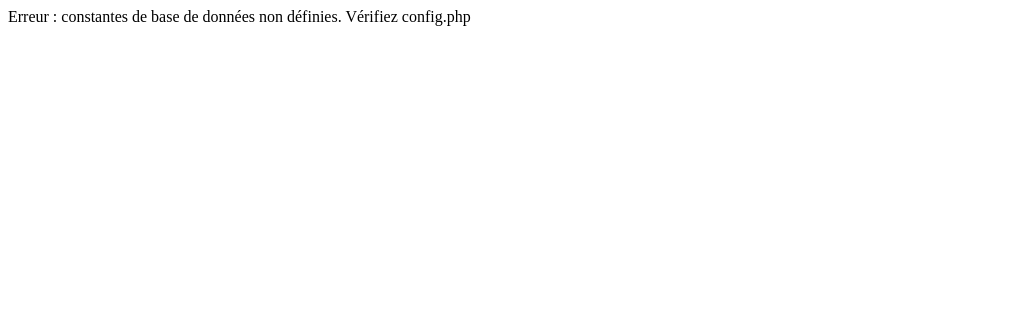
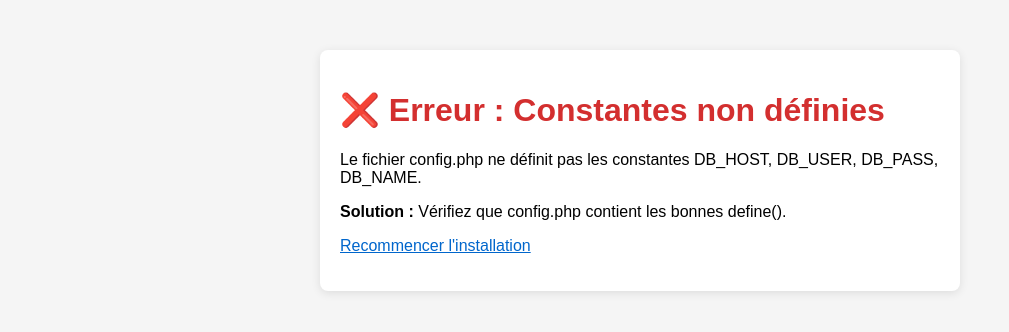
Before and after one commit to ValentinGratz/La-Perche-Bass-enne-Carnet, a PHP site: page /pages/index.php in a window 1280 px wide. Shown: the top 332 px of the page, without its empty margins (0-1009 px from the left). Run offline with PHP 8.4, Linux system fonts and the light colour scheme.

Commit message:
Update index.php

```diff
--- a/pages/index.php
+++ b/pages/index.php
@@ -1,23 +1,74 @@
 <?php
 /**
- * Redirection automatique vers install.php si config.php n'existe pas
+ * Tableau de Bord - La Perche Basséenne
+ * Avec chargement correct de config.php
  */
+
+// Chemin absolu au config
 $config_path = dirname(__DIR__) . '/config.php';
 
+// DEBUG: Vérifier que config.php existe
 if (!file_exists($config_path)) {
-    header('Location: ../install.php');
-    exit();
+    die('
+<!DOCTYPE html>
+<html>
+<head>
+    <meta charset="UTF-8">
+    <title>Erreur Configuration</title>
+    <style>
+        body { font-family: Arial; background: #f5f5f5; }
+        .container { max-width: 600px; margin: 50px auto; padding: 20px; background: white; border-radius: 8px; box-shadow: 0 2px 10px rgba(0,0,0,0.1); }
+        h1 { color: #d32f2f; }
+        .code { background: #f5f5f5; padding: 10px; border-left: 3px solid #d32f2f; font-family: monospace; margin: 10px 0; }
+    </style>
+</head>
+<body>
+    <div class="container">
+        <h1>❌ Erreur : config.php manquant</h1>
+        <p>Le fichier de configuration n\'existe pas.</p>
+        <p class="code">' . htmlspecialchars($config_path) . '</p>
+        <p><strong>Solution :</strong> Vous devez lancer l\'installation.</p>
+        <p><a href="../install.php" style="color: #0066cc;">Cliquez ici pour l\'installation</a></p>
+    </div>
+</body>
+</html>
+    ');
 }
 
-// Si config.php existe, charger normalement
+// Charger la configuration
 require_once($config_path);
 
-// Vérifier que les constantes sont définies
+// Vérifier que les constantes sont bien définies
 if (!defined('DB_HOST') || !defined('DB_USER') || !defined('DB_PASS') || !defined('DB_NAME')) {
-    die('Erreur : constantes de base de données non définies. Vérifiez config.php');
+    die('
+<!DOCTYPE html>
+<html>
+<head>
+    <meta charset="UTF-8">
+    <title>Erreur Configuration</title>
+    <style>
+        body { font-family: Arial; background: #f5f5f5; }
+        .container { max-width: 600px; margin: 50px auto; padding: 20px; background: white; border-radius: 8px; box-shadow: 0 2px 10px rgba(0,0,0,0.1); }
+        h1 { color: #d32f2f; }
+    </style>
+</head>
+<body>
+    <div class="container">
+        <h1>❌ Erreur : Constantes non définies</h1>
+        <p>Le fichier config.php ne définit pas les constantes DB_HOST, DB_USER, DB_PASS, DB_NAME.</p>
+        <p><strong>Solution :</strong> Vérifiez que config.php contient les bonnes define().</p>
+        <p><a href="../install.php" style="color: #0066cc;">Recommencer l\'installation</a></p>
+    </div>
+</body>
+</html>
+    ');
 }
 
 // Connexion pour récupérer quelques stats simples pour le dashboard
+$total_sorties = 0;
+$total_prises = 0;
+$derniere_sortie = 'Aucune';
+
 try {
     $pdo = new PDO('mysql:host=' . DB_HOST . ';dbname=' . DB_NAME . ';charset=utf8mb4', DB_USER, DB_PASS);
     $pdo->setAttribute(PDO::ATTR_ERRMODE, PDO::ERRMODE_EXCEPTION);
@@ -26,8 +77,41 @@ try {
     $total_prises = $pdo->query("SELECT COUNT(*) FROM prises")->fetchColumn();
     $derniere_sortie = $pdo->query("SELECT date_sortie FROM sorties ORDER BY date_sortie DESC LIMIT 1")->fetchColumn();
 } catch (PDOException $e) {
-    $total_sorties = $total_prises = 0;
-    $derniere_sortie = 'Aucune';
+    $error_message = $e->getMessage();
+    die('
+<!DOCTYPE html>
+<html>
+<head>
+    <meta charset="UTF-8">
+    <title>Erreur Connexion Base de Données</title>
+    <style>
+        body { font-family: Arial; background: #f5f5f5; }
+        .container { max-width: 600px; margin: 50px auto; padding: 20px; background: white; border-radius: 8px; box-shadow: 0 2px 10px rgba(0,0,0,0.1); }
+        h1 { color: #d32f2f; }
+        .code { background: #f5f5f5; padding: 10px; border-left: 3px solid #d32f2f; font-family: monospace; margin: 10px 0; font-size: 12px; }
+        .details { background: #fff3cd; padding: 10px; border-radius: 4px; margin: 10px 0; }
+    </style>
+</head>
+<body>
+    <div class="container">
+        <h1>❌ Erreur Connexion Base de Données</h1>
+        <div class="details">
+            <strong>Erreur :</strong>
+            <p class="code">' . htmlspecialchars($error_message) . '</p>
+        </div>
+        <h3>Vérifications :</h3>
+        <ul>
+            <li>✓ MySQL est-il lancé ? (carré vert dans WAMP)</li>
+            <li>✓ Host correct ? (' . DB_HOST . ')</li>
+            <li>✓ User correct ? (' . DB_USER . ')</li>
+            <li>✓ Password correct ?</li>
+            <li>✓ Base de données existe ? (' . DB_NAME . ')</li>
+        </ul>
+        <p><a href="../install.php" style="color: #0066cc;">Recommencer l\'installation</a></p>
+    </div>
+</body>
+</html>
+    ');
 }
 ?>
 <!DOCTYPE html>
@@ -36,113 +120,39 @@ try {
     <meta charset="utf-8">
     <meta http-equiv="X-UA-Compatible" content="IE=edge">
     <meta name="viewport" content="width=device-width, initial-scale=1">
-    <title>La Perche Basséenne - Tableau de bord</title>
-    <link href="vendor/bootstrap/css/bootstrap.min.css" rel="stylesheet">
-    <link href="vendor/metisMenu/metisMenu.min.css" rel="stylesheet">
-    <link href="dist/css/sb-admin-2.css" rel="stylesheet">
-    <link href="vendor/font-awesome/css/font-awesome.min.css" rel="stylesheet" type="text/css">
-    <style>
-        .hero-banner {
-            background: linear-gradient(135deg, #2c5f2d 0%, #97bc62 100%);
-            color: white;
-            padding: 30px;
-            border-radius: 8px;
-            margin-bottom: 30px;
-        }
-        .hero-banner h2 { margin-top: 0; }
-    </style>
+    <title>La Perche Basséenne - Carnet de Pêche</title>
+    <link href="../vendor/bootstrap/css/bootstrap.min.css" rel="stylesheet">
+    <link href="../vendor/datatables/media/css/dataTables.bootstrap.css" rel="stylesheet">
+    <link href="../vendor/datatables-responsive/css/responsive.bootstrap.min.css" rel="stylesheet">
+    <link href="../dist/css/sb-admin-2.css" rel="stylesheet">
+    <link href="../vendor/font-awesome/css/font-awesome.min.css" rel="stylesheet" type="text/css">
 </head>
 <body>
     <div id="wrapper">
         <nav class="navbar navbar-default navbar-static-top" role="navigation" style="margin-bottom: 0">
             <div class="navbar-header">
-                <button type="button" class="navbar-toggle" data-toggle="collapse" data-target=".navbar-collapse">
-                    <span class="sr-only">Toggle navigation</span>
-                    <span class="icon-bar"></span>
-                    <span class="icon-bar"></span>
-                    <span class="icon-bar"></span>
-                </button>
-                <a class="navbar-brand" href="index.php"><i class="fa fa-anchor"></i> La Perche Basséenne</a>
-            </div>
-            <div class="navbar-default sidebar" role="navigation">
-                <div class="sidebar-nav navbar-collapse">
-                    <ul class="nav" id="side-menu">
-                        <li><a href="index.php" class="active"><i class="fa fa-dashboard fa-fw"></i> Tableau de bord</a></li>
-                        <li><a href="forms.php"><i class="fa fa-plus-circle fa-fw"></i> Nouvelle sortie</a></li>
-                        <li><a href="suivi.php"><i class="fa fa-table fa-fw"></i> Suivi & Historique</a></li>
-                        <li><a href="stats.php"><i class="fa fa-bar-chart fa-fw"></i> Statistiques</a></li>
-                    </ul>
-                </div>
+                <a class="navbar-brand" href="#">🎣 La Perche Basséenne</a>
             </div>
         </nav>
+
         <div id="page-wrapper">
             <div class="row">
                 <div class="col-lg-12">
-                    <h1 class="page-header">Tableau de bord</h1>
+                    <h1 class="page-header">Tableau de Bord</h1>
                 </div>
             </div>
 
-            <!-- Bannière d'accueil -->
-            <div class="hero-banner">
-                <h2><i class="fa fa-compass"></i> Bienvenue sur ton carnet numérique</h2>
-                <p>Enregistre tes sorties pêche, consulte ton historique par date, et analyse tes résultats. Version web locale v1.0 Build 7</p>
-            </div>
-
-            <!-- Rappel important -->
-            <div class="alert alert-warning">
-                <i class="fa fa-info-circle"></i> <strong>Rappel :</strong> Pour la saisie des prises, merci de faire un enregistrement pour chaque prise individuellement.
-            </div>
-
-            <!-- Widgets stats -->
             <div class="row">
-                <div class="col-lg-4 col-md-6">
+                <div class="col-lg-3 col-md-6">
                     <div class="panel panel-primary">
                         <div class="panel-heading">
                             <div class="row">
-                                <div class="col-xs-3"><i class="fa fa-calendar fa-5x"></i></div>
+                                <div class="col-xs-3">
+                                    <i class="fa fa-plus fa-5x"></i>
+                                </div>
                                 <div class="col-xs-9 text-right">
                                     <div class="huge"><?php echo $total_sorties; ?></div>
-                                    <div>Sorties enregistrées</div>
-                                </div>
-                            </div>
-                        </div>
-                        <a href="suivi.php">
-                            <div class="panel-footer">
-                                <span class="pull-left">Voir l'historique</span>
-                                <span class="pull-right"><i class="fa fa-arrow-circle-right"></i></span>
-                                <div class="clearfix"></div>
-                            </div>
-                        </a>
-                    </div>
-                </div>
-                <div class="col-lg-4 col-md-6">
-                    <div class="panel panel-green">
-                        <div class="panel-heading">
-                            <div class="row">
-                                <div class="col-xs-3"><i class="fa fa-trophy fa-5x"></i></div>
-                                <div class="col-xs-9 text-right">
-                                    <div class="huge"><?php echo $total_prises; ?></div>
-                                    <div>Prises totales</div>
-                                </div>
-                            </div>
-                        </div>
-                        <a href="suivi.php">
-                            <div class="panel-footer">
-                                <span class="pull-left">Voir le détail</span>
-                                <span class="pull-right"><i class="fa fa-arrow-circle-right"></i></span>
-                                <div class="clearfix"></div>
-                            </div>
-                        </a>
-                    </div>
-                </div>
-                <div class="col-lg-4 col-md-6">
-                    <div class="panel panel-yellow">
-                        <div class="panel-heading">
-                            <div class="row">
-                                <div class="col-xs-3"><i class="fa fa-clock-o fa-5x"></i></div>
-                                <div class="col-xs-9 text-right">
-                                    <div class="huge" style="font-size: 24px;"><?php echo $derniere_sortie ? date('d/m/Y', strtotime($derniere_sortie)) : 'Aucune'; ?></div>
-                                    <div>Dernière sortie</div>
+                                    <div>Sorties</div>
                                 </div>
                             </div>
                         </div>
@@ -155,104 +165,67 @@ try {
                         </a>
                     </div>
                 </div>
+
+                <div class="col-lg-3 col-md-6">
+                    <div class="panel panel-success">
+                        <div class="panel-heading">
+                            <div class="row">
+                                <div class="col-xs-3">
+                                    <i class="fa fa-check fa-5x"></i>
+                                </div>
+                                <div class="col-xs-9 text-right">
+                                    <div class="huge"><?php echo $total_prises; ?></div>
+                                    <div>Poissons</div>
+                                </div>
+                            </div>
+                        </div>
+                        <a href="suivi.php">
+                            <div class="panel-footer">
+                                <span class="pull-left">Voir les prises</span>
+                                <span class="pull-right"><i class="fa fa-arrow-circle-right"></i></span>
+                                <div class="clearfix"></div>
+                            </div>
+                        </a>
+                    </div>
                 </div>
 
-            <!-- Actions rapides -->
+                <div class="col-lg-3 col-md-6">
+                    <div class="panel panel-info">
+                        <div class="panel-heading">
                             <div class="row">
-                <div class="col-lg-12">
-                    <div class="panel panel-default">
-                        <div class="panel-heading"><i class="fa fa-bolt fa-fw"></i> Actions rapides</div>
-                        <div class="panel-body">
-                            <a href="forms.php" class="btn btn-success btn-lg"><i class="fa fa-plus"></i> Enregistrer une sortie</a>
-                            <a href="suivi.php" class="btn btn-primary btn-lg"><i class="fa fa-search"></i> Consulter par date</a>
+                                <div class="col-xs-3">
+                                    <i class="fa fa-calendar fa-5x"></i>
+                                </div>
+                                <div class="col-xs-9 text-right">
+                                    <div class="huge" style="font-size: 18px;"><?php echo $derniere_sortie ?: 'N/A'; ?></div>
+                                    <div>Dernière sortie</div>
+                                </div>
+                            </div>
                         </div>
                     </div>
                 </div>
             </div>
 
-            <!-- Changelog repliable -->
             <div class="row">
                 <div class="col-lg-12">
                     <div class="panel panel-default">
                         <div class="panel-heading">
-                            <a data-toggle="collapse" href="#changelog"><i class="fa fa-code-fork fa-fw"></i> Historique des versions</a>
+                            <strong>Bienvenue dans La Perche Basséenne!</strong>
                         </div>
-                        <div id="changelog" class="panel-collapse collapse">
                         <div class="panel-body">
-                                <h4><strong>v1.7 Stable - 17/05/2026</strong></h4>
-                                <p><em>Version finie, stable et utilisable 🎣</em></p>
-
-                                <h5><span style="color: #d32f2f;">🐛 Fix</span></h5>
+                            <p>Votre carnet de pêche en ligne.</p>
                             <ul>
-                                    <li>Corrections critiques du système d'installation</li>
-                                    <li>Correction chemin Windows/Linux avec <code>DIRECTORY_SEPARATOR</code></li>
-                                </ul>
-
-                                <h5><span style="color: #4CAF50;">✨ Feature</span></h5>
-                                <ul>
-                                    <li>Wizard d'installation type WordPress</li>
-                                </ul>
-
-                                <h5><span style="color: #2196F3;">🗄 Improvement</span></h5>
-                                <ul>
-                                    <li>BDD restructurée avec clés étrangères</li>
-                                    <li>Affichage des données filtrées correctement par date</li>
-                                    <li>Gestion sécurisée des identifiants MAMP</li>
-                                </ul>
-
-                                <hr>
-
-                                <h5><strong>v1.0 Build 7</strong></h5>
-                                <ul>
-                                    <li>Changement de format BDD, au format SQL</li>
-                                    <li>Correction de connexion à l'aide de Copilot</li>
-                                </ul>
-
-                                <h5><strong>v1.0 Build 6</strong></h5>
-                                <ul>
-                                    <li>Modification de nom de deux champs du formulaire</li>
-                                </ul>
-
-                                <h5><strong>v1.0 Build 5</strong></h5>
-                                <ul>
-                                    <li>Modification du titre des pages + guide d'utilisation rédigé</li>
-                                </ul>
-
-                                <h5><strong>v1.0 Build 4</strong></h5>
-                                <ul>
-                                    <li>Page formulaire, suivi mises en forme, refonte de la bdd en sqlite</li>
-                                </ul>
-
-                                <h5><strong>v1.0 Build 1</strong></h5>
-                                <ul>
-                                    <li>Version web partie html réalisée uniquement</li>
-                                </ul>
-
-                                <h5><strong>v1.0</strong></h5>
-                                <ul>
-                                    <li>Version web en local</li>
-                                </ul>
-
-                                <h5><strong>v0.2</strong></h5>
-                                <ul>
-                                    <li>Fichier sous LibreOffice Base de données : impossible à l'ouvrir</li>
-                                </ul>
-
-                                <h5><strong>v0.1</strong></h5>
-                                <ul>
-                                    <li>Fichier sous Access : problème de saisie du formulaire</li>
+                                <li><a href="forms.php">📝 Ajouter une nouvelle sortie</a></li>
+                                <li><a href="suivi.php">📊 Voir vos statistiques</a></li>
                             </ul>
                         </div>
                     </div>
                 </div>
             </div>
         </div>
+    </div>
 
-        </div>
-    </div>
-    <script src="vendor/jquery/jquery.min.js"></script>
-    <script src="vendor/bootstrap/js/bootstrap.min.js"></script>
-    <script src="vendor/metisMenu/metisMenu.min.js"></script>
-    <script src="dist/js/sb-admin-2.js"></script>
+    <script src="../vendor/jquery/jquery.min.js"></script>
+    <script src="../vendor/bootstrap/js/bootstrap.min.js"></script>
 </body>
 </html>
```
Lines whose indentation alone changed are shown as unchanged.
